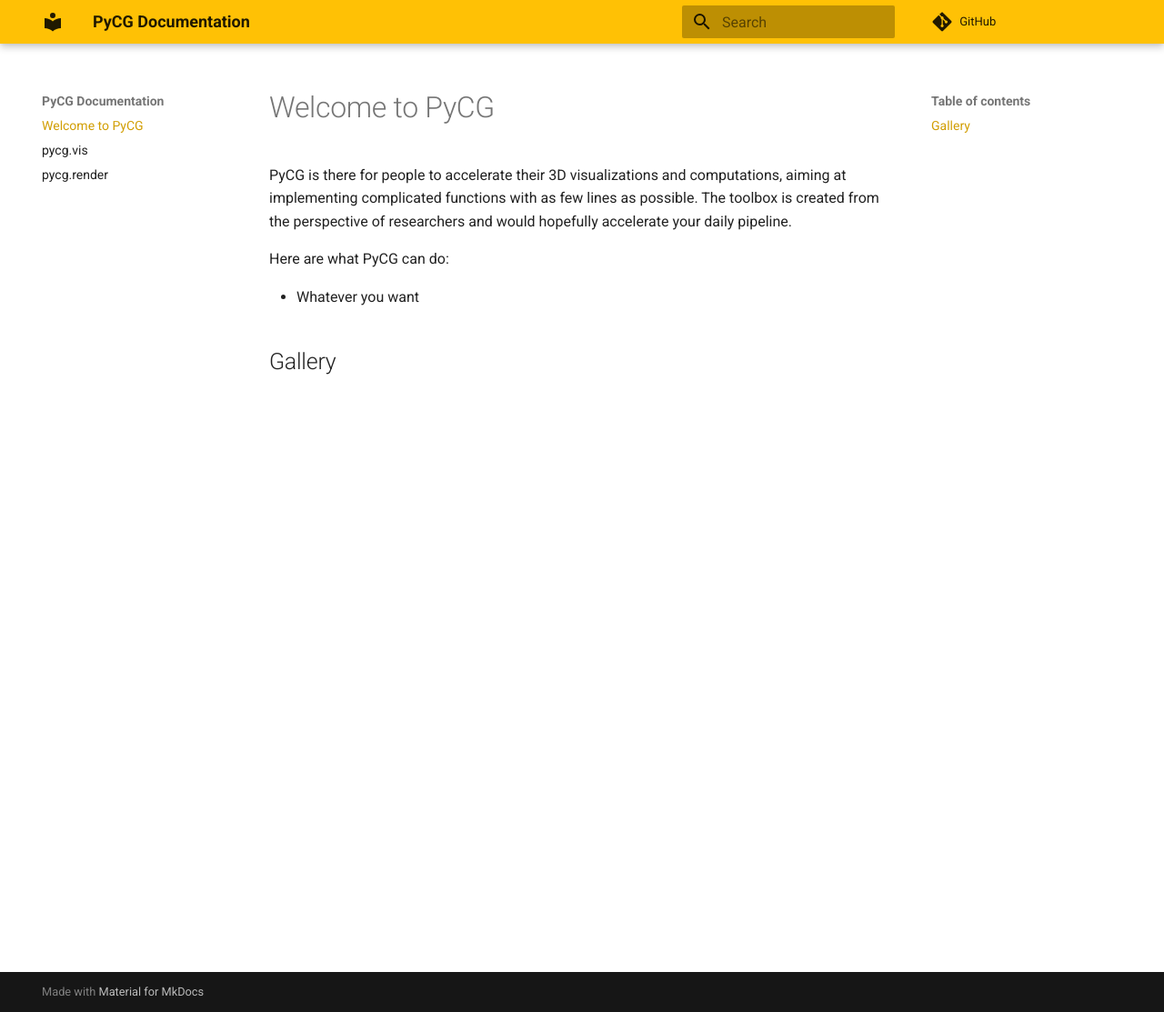
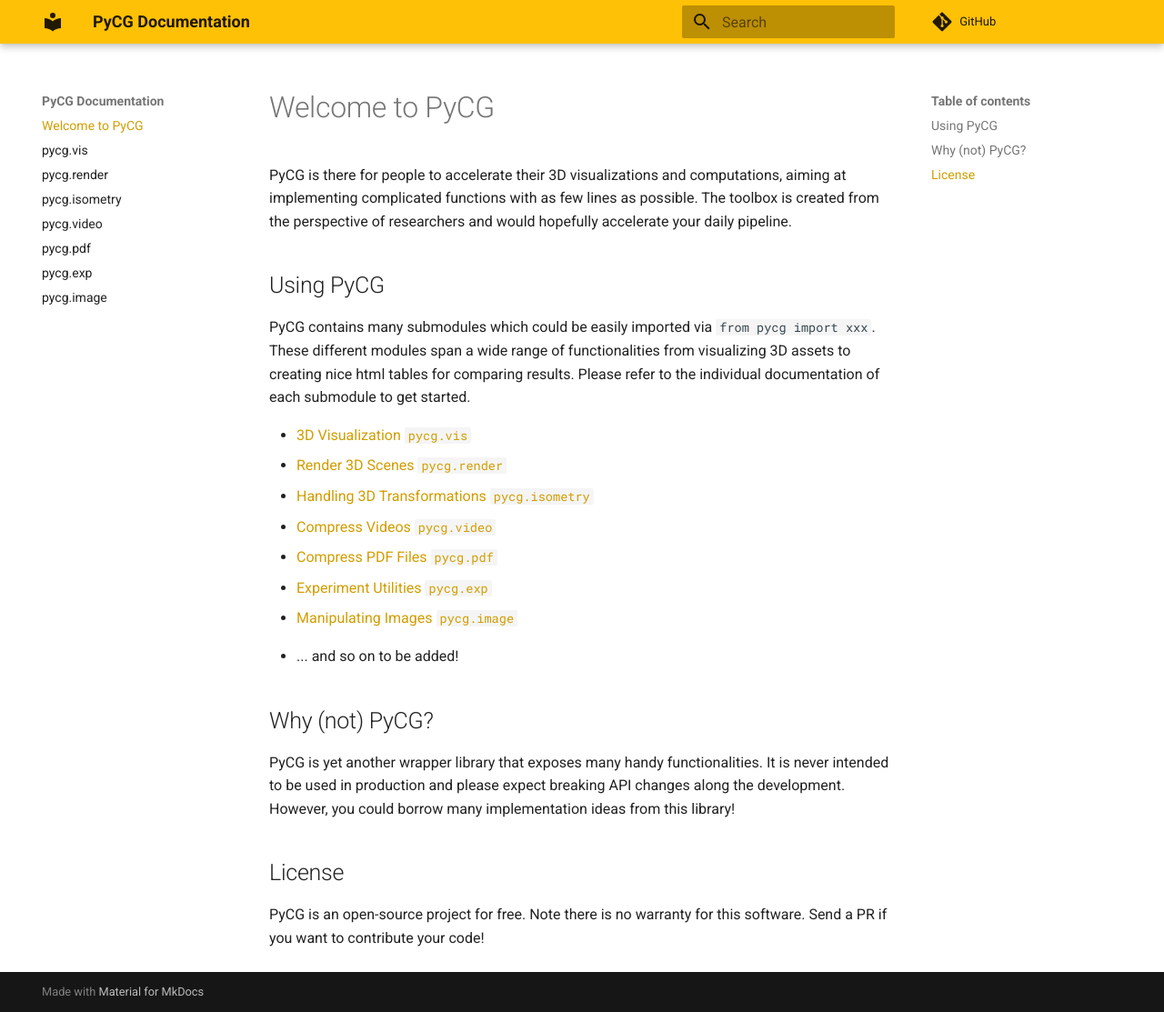
Before and after one commit to heiwang1997/pycg, an MkDocs documentation site: the page built from docs/index.md, in a window 1280 px wide and 1113 px high. Shown: the whole window at 91% size. Built offline with MkDocs 1.6.1 and Material for MkDocs 9.7.7, drawn with Linux system fonts in a browser that asks for light colours; comment, search, counter and statistics services are not loaded.

```diff
--- a/docs/index.md
+++ b/docs/index.md
@@ -3,8 +3,29 @@
 PyCG is there for people to accelerate their 3D visualizations and computations, aiming at implementing complicated functions with as few lines as possible.
 The toolbox is created from the perspective of researchers and would hopefully accelerate your daily pipeline.
 
-Here are what PyCG can do:
+## Using PyCG
 
-- Whatever you want
+PyCG contains many submodules which could be easily imported via `from pycg import xxx`.
+These different modules span a wide range of functionalities from visualizing 3D assets to creating nice html tables for comparing results.
+Please refer to the individual documentation of each submodule to get started.
 
-## Gallery
+- [3D Visualization `pycg.vis`](vis.md)
+- [Render 3D Scenes `pycg.render`](render.md)
+- [Handling 3D Transformations `pycg.isometry`](isometry.md)
+- [Compress Videos `pycg.video`](video.md)
+- [Compress PDF Files `pycg.pdf`](pdf.md)
+- [Experiment Utilities `pycg.exp`](exp.md)
+- [Manipulating Images `pycg.image`](image.md)
+<!-- - [Make Fancy HTMLs `pycg.html`](html.md) -->
+- ... and so on to be added!
+
+## Why (not) PyCG?
+
+PyCG is yet another wrapper library that exposes many handy functionalities.
+It is never intended to be used in production and please expect breaking API changes along the development.
+However, you could borrow many implementation ideas from this library!
+
+## License
+
+PyCG is an open-source project for free. Note there is no warranty for this software.
+Send a PR if you want to contribute your code!
--- a/mkdocs.yml
+++ b/mkdocs.yml
@@ -10,3 +10,8 @@ nav:
   - index.md
   - vis.md
   - render.md
+  - isometry.md
+  - video.md
+  - pdf.md
+  - exp.md
+  - image.md
--- a/pycg/__init__.py
+++ b/pycg/__init__.py
@@ -9,7 +9,7 @@ from .isometry import Isometry, ScaledIsometry
 
 __author__ = "Jiahui Huang"
 __license__ = "MIT"
-__version__ = '0.5.2'
+__version__ = '0.6.0'
 
 __all__ = ["Isometry", "ScaledIsometry"]
 
--- a/setup.py
+++ b/setup.py
@@ -42,10 +42,10 @@ setup(
     ],
     extras_require={
         "all": [
-            *advanced_req, "open3d"
+            *advanced_req, "open3d-cpu>=0.17.0"
         ],
         "full": [
-            *advanced_req, "open3d==0.16.1+c65c7ef"
+            *advanced_req, "open3d-cpu==0.17.0+0c29de37f"
         ]
     },
     include_package_data=True,
```
Also changed, not shown: docs/exp.md (added, +7 -0 lines), docs/image.md (added, +156 -0 lines), docs/isometry.md (added, +55 -0 lines), docs/pdf.md (added, +40 -0 lines), docs/render.md (+33 -0 lines), docs/video.md (added, +6 -0 lines), docs/vis.md (+29 -1 lines), docs/demo/render.png (added), 5 other files.
